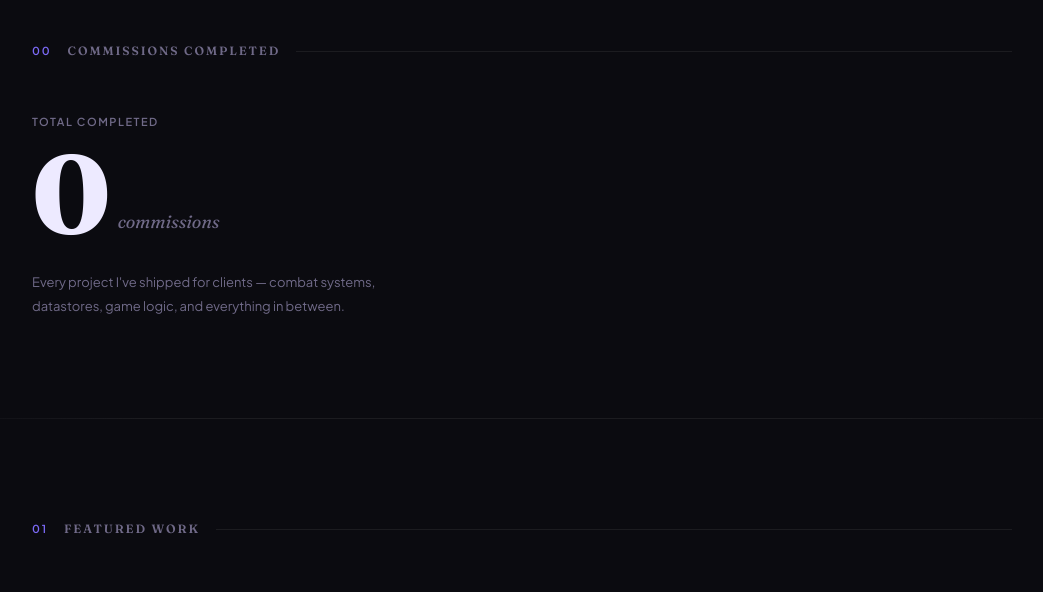
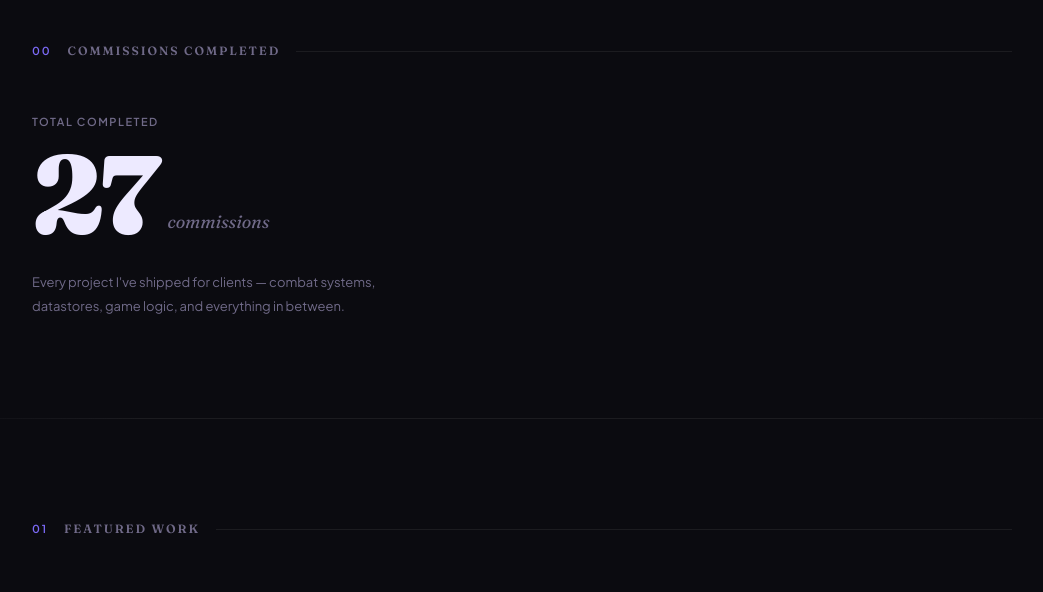
Before and after one commit to Zelveq/Portfolio, a plain HTML site: page index.html in a window 1280 px wide. Shown: the part 860-1452 px from the top of the page, without its empty margins (118-1161 px from the left). Drawn offline with Linux system fonts and the light colour scheme.

Commit message:
Update index.html

```diff
--- a/index.html
+++ b/index.html
@@ -935,7 +935,7 @@
 
     // ── COMMISSION COUNT (localStorage) ──
     const commCountEl = document.getElementById('commCount');
-    let commissions = parseInt(localStorage.getItem('blxurr_commissions') || '0');
+    let commissions = parseInt(localStorage.getItem('blxurr_commissions') || '27');
     commCountEl.textContent = commissions;
 
     // ── SECRET ADMIN TRIGGER — type "blx" anywhere ──
```
